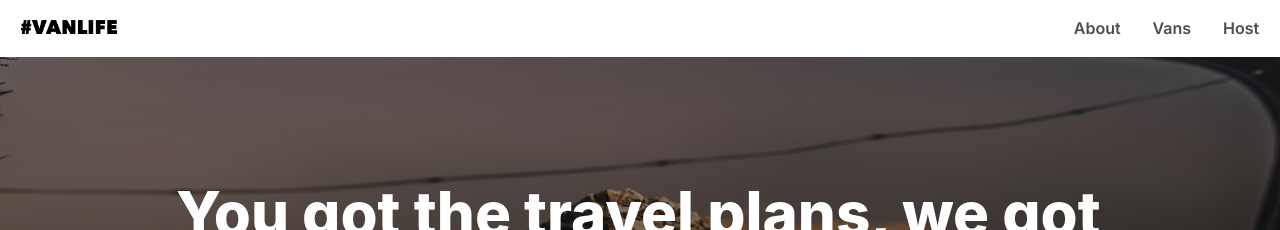
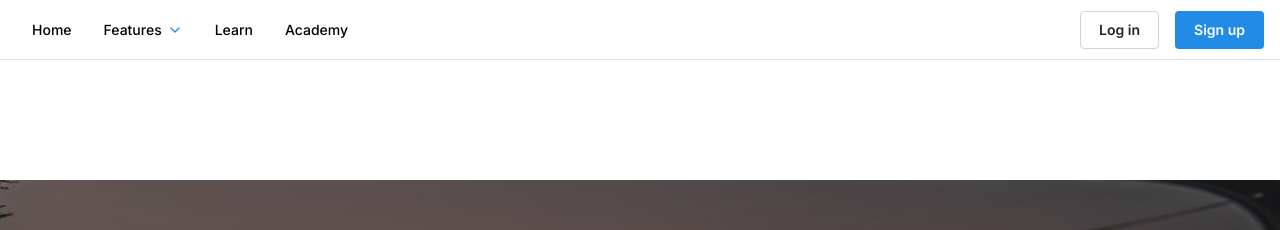
Before and after one commit to charlesoller/VANLIFE-NEXTJS, a Next.js app: page / in a window 1280 px wide. Shown: the top 230 px of the page. Built offline with nearby package versions, Linux system fonts and the light colour scheme; no server answers; the database is empty.

Commit message:
adding nav bar

```diff
--- /dev/null
+++ b/app/components/Header.tsx
@@ -0,0 +1,151 @@
+"use client"
+
+import {
+    HoverCard,
+    Group,
+    Button,
+    UnstyledButton,
+    Text,
+    SimpleGrid,
+    ThemeIcon,
+    Anchor,
+    Divider,
+    Center,
+    Box,
+    Burger,
+    Drawer,
+    Collapse,
+    ScrollArea,
+    rem,
+    useMantineTheme,
+  } from '@mantine/core';
+//   import { MantineLogo } from '@mantine/ds';
+  import { useDisclosure } from '@mantine/hooks';
+  import {
+    IconNotification,
+    IconCode,
+    IconBook,
+    IconChartPie3,
+    IconFingerprint,
+    IconCoin,
+    IconChevronDown,
+  } from '@tabler/icons-react';
+  import classes from '../modules/Header.module.css';
+
+  export default function Header() {
+    const [drawerOpened, { toggle: toggleDrawer, close: closeDrawer }] = useDisclosure(false);
+    const [linksOpened, { toggle: toggleLinks }] = useDisclosure(false);
+    const theme = useMantineTheme();
+
+    return (
+      <Box pb={120}>
+        <header className={classes.header}>
+          <Group justify="space-between" h="100%">
+            {/* <MantineLogo size={30} /> */}
+
+            <Group h="100%" gap={0} visibleFrom="sm">
+              <a href="#" className={classes.link}>
+                Home
+              </a>
+              <HoverCard width={600} position="bottom" radius="md" shadow="md" withinPortal>
+                <HoverCard.Target>
+                  <a href="#" className={classes.link}>
+                    <Center inline>
+                      <Box component="span" mr={5}>
+                        Features
+                      </Box>
+                      <IconChevronDown
+                        style={{ width: rem(16), height: rem(16) }}
+                        color={theme.colors.blue[6]}
+                      />
+                    </Center>
+                  </a>
+                </HoverCard.Target>
+
+                <HoverCard.Dropdown style={{ overflow: 'hidden' }}>
+                  <Group justify="space-between" px="md">
+                    <Text fw={500}>Features</Text>
+                    <Anchor href="#" fz="xs">
+                      View all
+                    </Anchor>
+                  </Group>
+
+                  <Divider my="sm" />
+
+                  <div className={classes.dropdownFooter}>
+                    <Group justify="space-between">
+                      <div>
+                        <Text fw={500} fz="sm">
+                          Get started
+                        </Text>
+                        <Text size="xs" c="dimmed">
+                          Their food sources have decreased, and their numbers
+                        </Text>
+                      </div>
+                      <Button variant="default">Get started</Button>
+                    </Group>
+                  </div>
+                </HoverCard.Dropdown>
+              </HoverCard>
+              <a href="#" className={classes.link}>
+                Learn
+              </a>
+              <a href="#" className={classes.link}>
+                Academy
+              </a>
+            </Group>
+
+            <Group visibleFrom="sm">
+              <Button variant="default">Log in</Button>
+              <Button>Sign up</Button>
+            </Group>
+
+            <Burger opened={drawerOpened} onClick={toggleDrawer} hiddenFrom="sm" />
+          </Group>
+        </header>
+
+        <Drawer
+          opened={drawerOpened}
+          onClose={closeDrawer}
+          size="100%"
+          padding="md"
+          title="Navigation"
+          hiddenFrom="sm"
+          zIndex={1000000}
+        >
+          <ScrollArea h={`calc(100vh - ${rem(80)})`} mx="-md">
+            <Divider my="sm" />
+
+            <a href="#" className={classes.link}>
+              Home
+            </a>
+            <UnstyledButton className={classes.link} onClick={toggleLinks}>
+              <Center inline>
+                <Box component="span" mr={5}>
+                  Features
+                </Box>
+                <IconChevronDown
+                  style={{ width: rem(16), height: rem(16) }}
+                  color={theme.colors.blue[6]}
+                />
+              </Center>
+            </UnstyledButton>
+            <Collapse in={linksOpened}></Collapse>
+            <a href="#" className={classes.link}>
+              Learn
+            </a>
+            <a href="#" className={classes.link}>
+              Academy
+            </a>
+
+            <Divider my="sm" />
+
+            <Group justify="center" grow pb="xl" px="md">
+              <Button variant="default">Log in</Button>
+              <Button>Sign up</Button>
+            </Group>
+          </ScrollArea>
+        </Drawer>
+      </Box>
+    );
+  }
--- a/app/layout.tsx
+++ b/app/layout.tsx
@@ -10,6 +10,7 @@ import '@mantine/carousel/styles.css';
 
 // Custom Componenets
 import NavBar from './components/Navbar'
+import Header from './components/Header'
 import Footer from './components/Footer'
 
 // Custom Function
@@ -38,7 +39,8 @@ export default async function RootLayout({ children }: LayoutProps) {
         </head>
           <body className={inter.className}>
             <MantineProvider>
-              <NavBar user={data.session?.user}/>
+              {/* <NavBar user={data.session?.user}/> */}
+              <Header />
                 {children}
               <Footer />
             </MantineProvider>
--- /dev/null
+++ b/app/modules/Header.module.css
@@ -0,0 +1,46 @@
+.header {
+    height: rem(60px);
+    padding-left: var(--mantine-spacing-md);
+    padding-right: var(--mantine-spacing-md);
+    border-bottom: rem(1px) solid light-dark(var(--mantine-color-gray-3), var(--mantine-color-dark-4));
+  }
+
+  .link {
+    display: flex;
+    align-items: center;
+    height: 100%;
+    padding-left: var(--mantine-spacing-md);
+    padding-right: var(--mantine-spacing-md);
+    text-decoration: none;
+    color: light-dark(var(--mantine-color-black), var(--mantine-color-white));
+    font-weight: 500;
+    font-size: var(--mantine-font-size-sm);
+
+    @media (max-width: $mantine-breakpoint-sm) {
+      height: rem(42px);
+      width: 100%;
+    }
+
+    @mixin hover {
+      background-color: light-dark(var(--mantine-color-gray-0), var(--mantine-color-dark-6));
+    }
+  }
+
+  .subLink {
+    width: 100%;
+    padding: var(--mantine-spacing-xs) var(--mantine-spacing-md);
+    border-radius: var(--mantine-radius-md);
+
+    @mixin hover {
+      background-color: light-dark(var(--mantine-color-gray-0), var(--mantine-color-dark-7));
+    }
+  }
+
+  .dropdownFooter {
+    background-color: light-dark(var(--mantine-color-gray-0), var(--mantine-color-dark-7));
+    margin: calc(var(--mantine-spacing-md) * -1);
+    margin-top: var(--mantine-spacing-sm);
+    padding: var(--mantine-spacing-md) calc(var(--mantine-spacing-md) * 2);
+    padding-bottom: var(--mantine-spacing-xl);
+    border-top: rem(1px) solid light-dark(var(--mantine-color-gray-1), var(--mantine-color-dark-5));
+  }
--- /dev/null
+++ b/app/modules/StatsGroup.module.css
@@ -0,0 +1,55 @@
+.root {
+    display: flex;
+    background-image: linear-gradient(
+      -60deg,
+      var(--mantine-color-yellow-5) 0%,
+      var(--mantine-color-yellow-9) 100%
+    );
+    padding: calc(var(--mantine-spacing-xl) * 1.5);
+    border-radius: var(--mantine-radius-xl);
+
+    @media (max-width: $mantine-breakpoint-sm) {
+      flex-direction: column;
+    }
+  }
+
+  .title {
+    color: var(--mantine-color-white);
+    text-transform: uppercase;
+    font-weight: 700;
+    font-size: var(--mantine-font-size-sm);
+  }
+
+  .count {
+    color: var(--mantine-color-white);
+    font-size: rem(32px);
+    line-height: 1;
+    font-weight: 700;
+    margin-bottom: var(--mantine-spacing-md);
+    font-family: Greycliff CF, var(--mantine-font-family);
+  }
+
+  .description {
+    color: var(--mantine-color-yellow-0);
+    font-size: var(--mantine-font-size-sm);
+    margin-top: rem(5px);
+  }
+
+  .stat {
+    flex: 1;
+
+    & + & {
+      padding-left: var(--mantine-spacing-xl);
+      margin-left: var(--mantine-spacing-xl);
+      border-left: rem(1px) solid var(--mantine-color-yellow-5);
+
+      @media (max-width: $mantine-breakpoint-sm) {
+        padding-left: 0;
+        margin-left: 0;
+        border-left: 0;
+        padding-top: var(--mantine-spacing-xl);
+        margin-top: var(--mantine-spacing-xl);
+        border-top: rem(1px) solid var(--mantine-color-yellow-3);
+      }
+    }
+  }
--- a/package.json
+++ b/package.json
@@ -16,6 +16,7 @@
     "@mantine/hooks": "^7.2.1",
     "@supabase/ssr": "^0.0.4",
     "@supabase/supabase-js": "^2.38.4",
+    "@tabler/icons-react": "^2.40.0",
     "embla-carousel-autoplay": "^7.1.0",
     "embla-carousel-react": "^7.1.0",
     "nanoid": "^5.0.3",
```
Also changed, not shown: app/components/StatsGroup.tsx (added, +31 -0 lines), app/host/page.jsx (+5 -3 lines), 1 other file (tests, documents, lock files or other folders).
